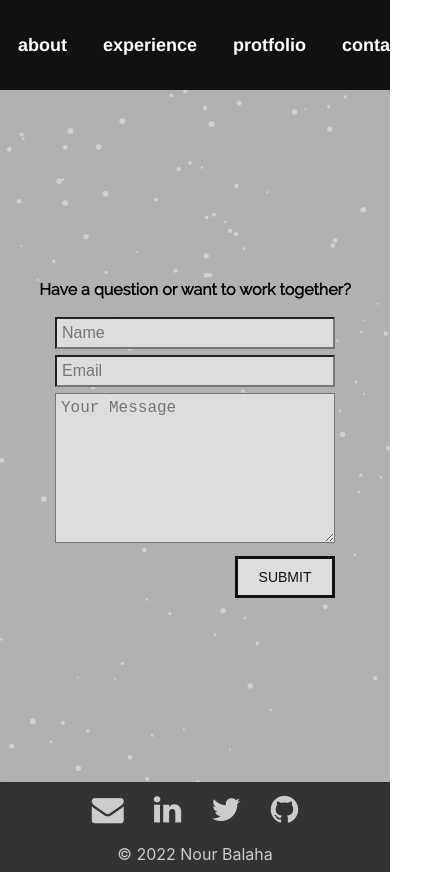
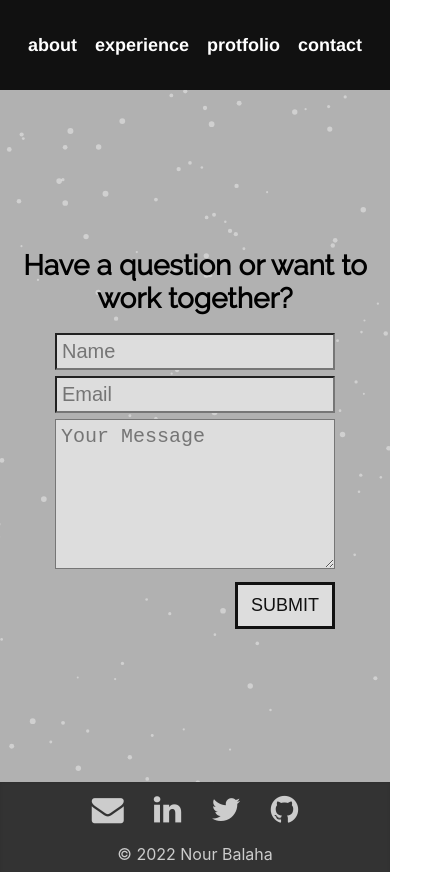
Before and after one commit to nourbalaha/nourbalaha.github.io, a React (Create React App) app: page /contact in a window 390 px wide. Shown: the whole page, 424 px wide, since content can reach past the window. Built offline with nearby package versions, Linux system fonts and the light colour scheme; a web font is replaced by a local one.

Commit message:
style: mobile view style fixes

```diff
--- a/src/components/Navbar/Navbar.style.scss
+++ b/src/components/Navbar/Navbar.style.scss
@@ -35,6 +35,6 @@
       display: none;
     }
     .nav-item {
-      padding: 18px 9px;
+      padding: 18px 9px !important;
     }
   }
--- a/src/pages/About/About.style.scss
+++ b/src/pages/About/About.style.scss
@@ -148,6 +148,14 @@
   @media screen and (max-width: 768px) {
     .about-section {
       .top {
+        .left {
+          .left-title {
+            font-size: 28px;
+          }
+          .left-text {
+            font-size: 24px;
+          }
+        }
         .right {
           .about-image {
             width: 300px;
@@ -165,6 +173,12 @@
       }
       .right {
         width: 300px;
+        h2{
+          font-size: 32px;
+        }
+        span{
+          font-size: 24px;
+        }
       }
     }
   }
--- a/src/pages/Contact/Contact.style.scss
+++ b/src/pages/Contact/Contact.style.scss
@@ -55,24 +55,25 @@
     }
     @media screen and (max-width: 500px) {
         .contact-page-header{
-            font-size: 16px;
-            margin: 15px 0;
+            font-size: 28px;
+            margin: 15px 3%;
+            text-align: center;
         }
         .contact-page-form{
             .contact-page-name{
-                font-size: 16px;
+                font-size: 20px;
                 width: 280px;
             }
             .contact-page-email{
-                font-size: 16px;
+                font-size: 20px;
                 width: 280px;
             }
             .contact-page-message{
-                font-size: 16px;
+                font-size: 20px;
                 width: 280px;
             }
             .contact-page-submit{
-                font-size: 14px;
+                font-size: 18px;
                 width: 100px;
             }
         }
--- a/src/pages/Experience/Experience.style.scss
+++ b/src/pages/Experience/Experience.style.scss
@@ -88,7 +88,7 @@ $black2: #333333;
         .experience-wrapper {
           width: 100%;
           .experience-page-header {
-            font-size: 48px;
+            font-size: 42px;
           }
           .experience-page-body {
             flex-direction: column ;
@@ -103,7 +103,7 @@ $black2: #333333;
               width: 100%;
               margin-bottom: 50px;
               li {
-                padding: 20px;
+                padding: 15px;
                 border-left: none;
                 border-bottom: 1px solid $black;
               }
@@ -115,14 +115,14 @@ $black2: #333333;
               .job-description-header {
                 margin-bottom: 32px;
                 .job-title {
-                  font-size: 38px;
+                  font-size: 36px;
                 }
                 .job-date {
-                  font-size: 24px;
+                  font-size: 20px;
                 }
               }
               .job-description-body {
-                font-size: 28px;
+                font-size: 24px;
               }
             }
           }
```
